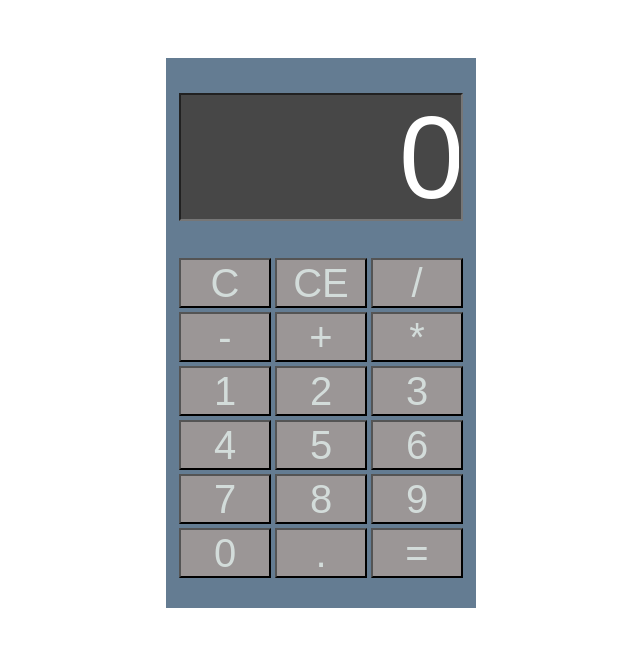
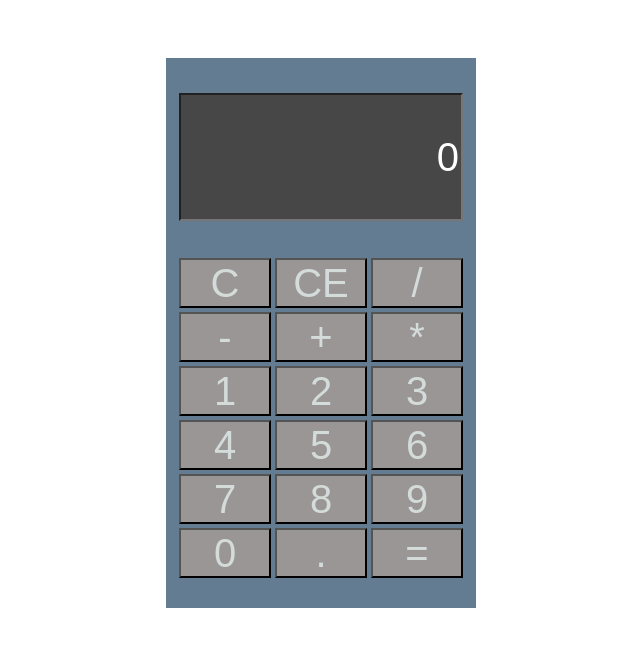
Before and after one commit to Denyto/Calculator, a plain HTML site: page index.html in a window 1280 px wide. Shown: the whole page, without its empty margins (327-967 px from the left). Drawn offline with Linux system fonts and the light colour scheme.

Commit message:
refactor: optimization of a visual

```diff
--- a/style.css
+++ b/style.css
@@ -12,15 +12,14 @@ body {
   padding: 0 5px;
   margin: auto;
   background: rgb(100, 124, 146);
-    min-height: 550px;
+  height: 550px;
   width: 300px;
 }
 .screen-input {
   background: rgb(71, 71, 71);
   color: #fff;
   font-stretch: condensed;
-    letter-spacing: -5px;
-    font-size: 117px;
+  font-size: 40px;
   margin: 35px 8px;
   height: 122px;
   width: 276px;
```
Lines whose indentation alone changed are shown as unchanged.
